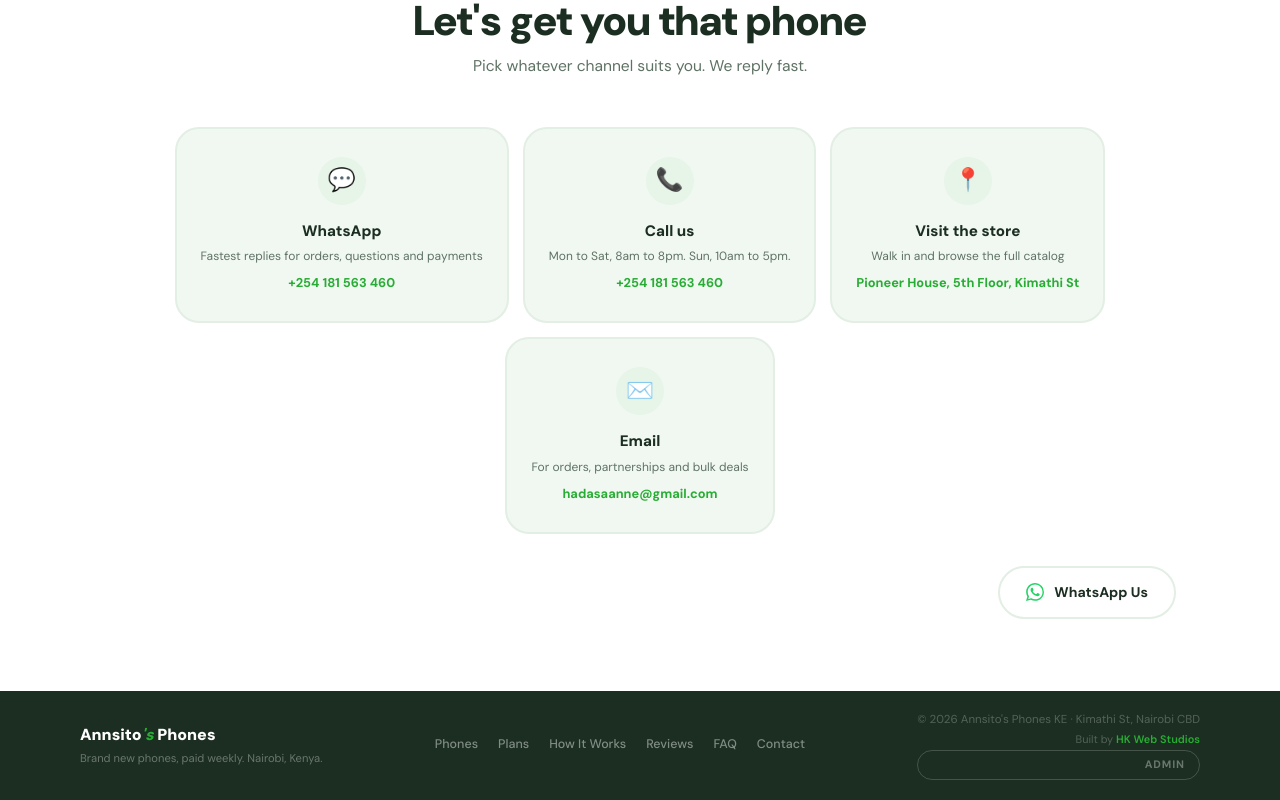
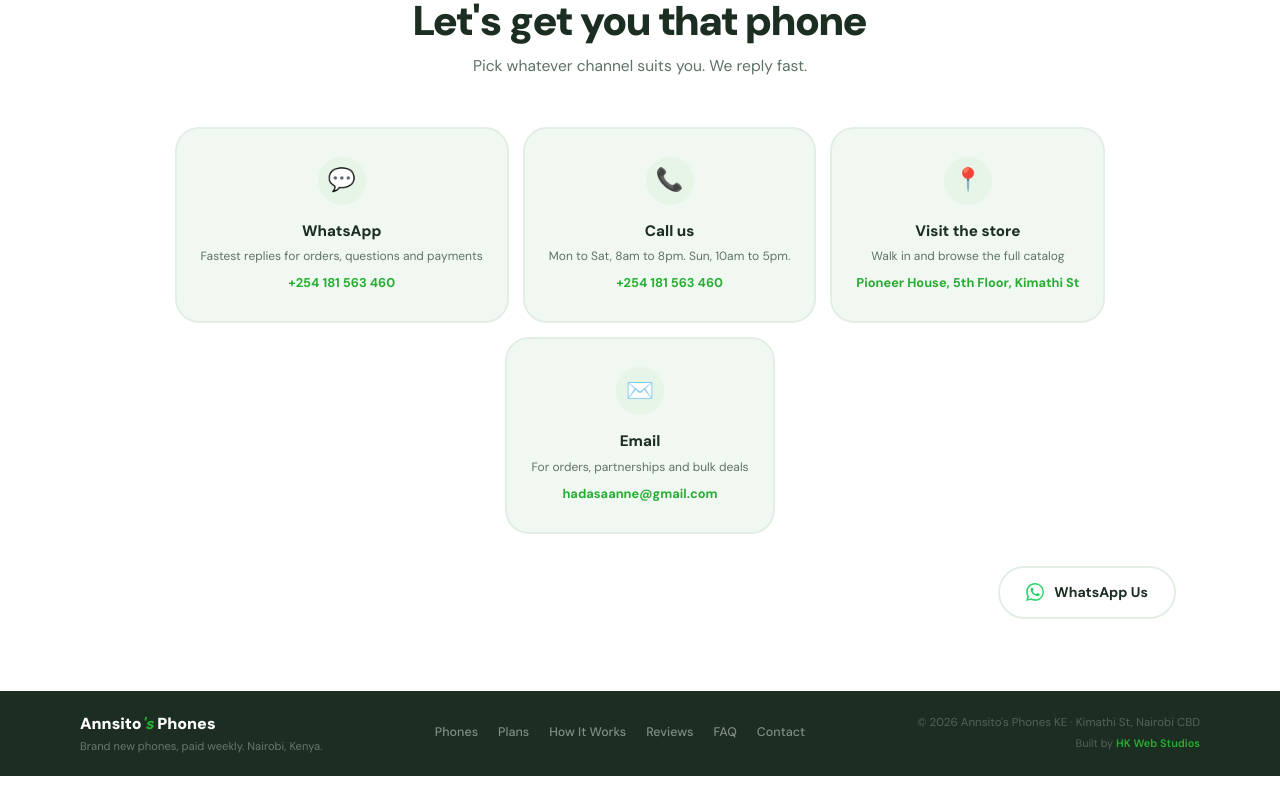
Before and after one commit to Hariet2004/annsitos-phones-ke, a React (Vite) app: page / in a window 1280 px wide. Shown: the part 7367-8167 px from the top of the page. After the commit the page ends 8143 px from the top, so only its background shows below. Built offline with nearby package versions, Linux system fonts and the light colour scheme.

Commit message:
Remove Admin link from footer

```diff
--- a/src/components/Footer.jsx
+++ b/src/components/Footer.jsx
@@ -27,7 +27,6 @@ export default function Footer() {
           <span className="ft-built">
             Built by <a href="https://hariet-wambui-portfolio.vercel.app/" target="_blank" rel="noreferrer">HK Web Studios</a>
           </span>
-          <a className="ft-admin" href="/admin">Admin</a>
         </div>
       </div>
     </footer>
```
